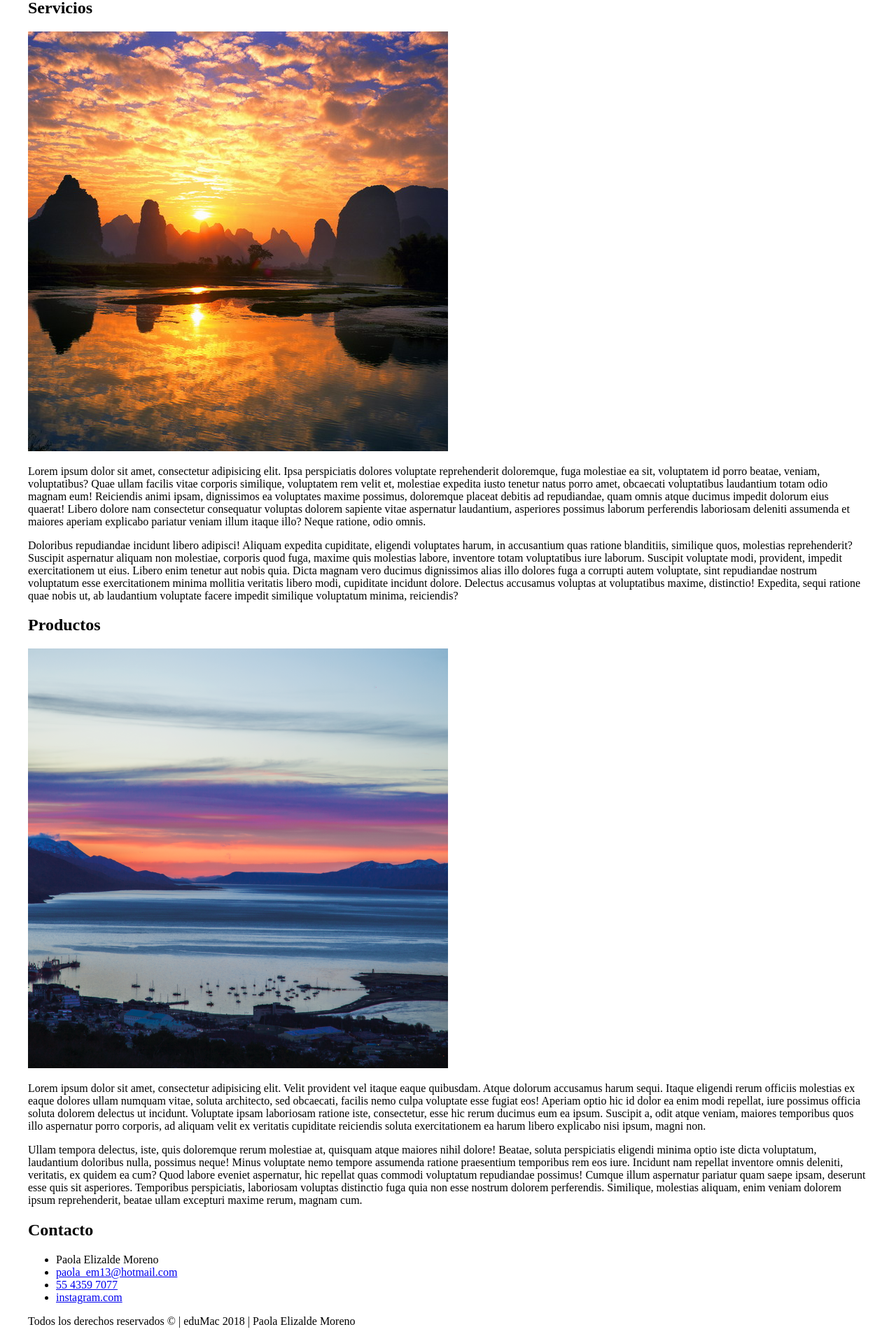
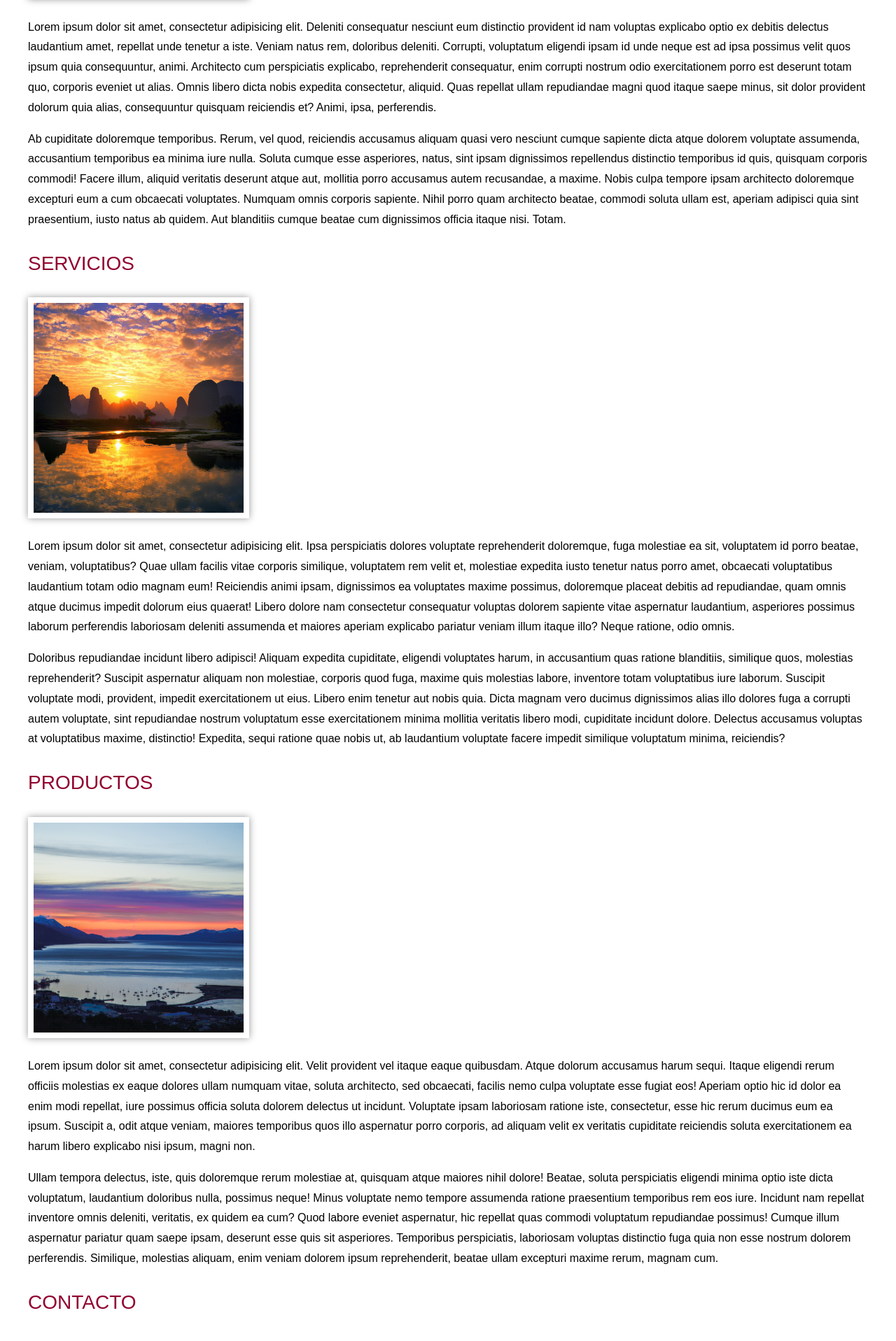
Before and after one commit to paolaem/diplomado-web, a PHP site: page / in a window 1280 px wide. Shown: the part 757-2674 px from the top of the page at 70% size. Run offline with PHP 8.4, Linux system fonts and the light colour scheme.

Commit message:
Update ejercicio1

```diff
--- a/ejercicio1/css/main.css
+++ b/ejercicio1/css/main.css
@@ -19,6 +19,116 @@
 	p {
 		color: #f00;
 	}
+
+	Selectores básicos:
+	1. Por Etiqueta: Se escribe unicamente el nombre de la etiqueta
+		p {
+			font-family: arial;
+			font-size: 14px;
+			color: #f00;
+		}
+
+	2.Por Clase: Se escribe "." seguido del valor del atributo class
+		(Recomendado porque se pueden reutilizar)
+		.container {
+			max-width: 1200pz;
+			margin: 0 auto;
+		}
+
+	3.Por id: Se escribe "#" seguido del valor del atributo "id"
+		(No recomendado porque no se puede reutilizar las reglas css)
+		#linkGoogle {
+			color: #ff0;
+			text.decoration: none;
+		}
+
+	Selectores descendientes: Se utilizan cuando necesitamos diseñar o estilizar algún elemento
+	que se encuentra dentro de otro. Los selectores se escriben separados por un espacio.
+
+		main section p a {
+			color: f00;
+		}
+
+		.contact ul li a{
+			text-decoration: none;
+		}
+
+	CSS: Modelo de cajas (Model Box): Se refiere a que css considera a todos los elementos
+	HTML como "cajas".
+	Las propiedades del modelo de cajas se pueden aplicar a cualquier elemento HTML y
+	estas no se heredan.
+
+		- width: (number)
+			width: 200px;
+
+		- height: (number)
+			height:200px;
+
+		- border: (border-width border-style border-color)
+
+			(4 lados)
+			border:1px solid #ccc;
+
+			border-width: 1px;
+			border-style: solid;
+			border-color: #ccc;
+
+			(1 lado)
+			border-[lado]: 1px solid #ccc;
+			lado: left, right, bottom, top
+
+			border-left-width: 1px;
+			border-left-style: solid;
+			border-left-color: #ccc;
+
+		- background: (background-color background-image backgound-repeat background-position background-attchment)
+			background: #f00 url("../images/img1.jpg") no-repeat center center fixed; (es recomendable usar la propiedad general)
+
+			background-color: #f00; (default: transparent)
+			background-image: url("../images(img1.jpg)");
+			background-repeat: no-repeat / repeat; (default: repeat)
+			background-position: posX posY (default: left top)
+				posX= left, center, right, [number] 300px
+				posY= top, center, bottom, [number] 300px
+			background-attachment: scroll / fixed (default: scroll)
+
+			background-color: #f00;
+			background-image: url("../images(img1.jpg)");
+			background-repeat: no-repeat;
+			background-position: center center;
+			background-attachment: fixed;
+
+		- margin:
+			margin: 10px;
+				(1 valor aplica a los 4 lados)
+
+			margin: 10px 20px;
+				(2 valores, 1er valor top/bottom, 2do valor left/right)
+
+			margin: 10px 20px 30px;
+				(3 valores, 1er valor top, 2do valor left/right, 3er valor bottom)
+
+			margin: 10px 20px 30px 40px;
+				(4 valores, empezando con top y en dirección a manecillas del reloj)
+				1er valor top
+				2do valor right
+				3er valor bottom
+				4to valor left
+
+			margin-left: 10px;
+			margin-right: 10px;
+			margin-top: 100px;
+			margin-bottom: 200px;
+
+			margin: 100px 10px 200px;
+
+		- padding: Igual que margin
+			padding-left: 10px;
+			padding-right: 10px;
+			padding-top: 100px;
+			padding-bottom: 200px;
+
+			padding: 100px 10px 200px;
 */
 .container {
 	max-width: 1200px;
@@ -28,3 +138,104 @@
 */
 	margin: 0 auto;
 }
+
+.page-header {
+	padding: 25px 25px 250px; /*arriba izq,dere arriba,abajo */
+	background: url("../images/header.jpg") no-repeat center center;
+
+}
+
+.page-header h1 {
+	margin: 0;
+	color: #fff;
+	font-family: arial;
+	font-size: 30px;
+	font-weight: normal;
+	text-transform: uppercase;
+	text-shadow: 1px 1px 5px #000; /*(posx posy blur color) */
+
+/*
+	El texto se pone en mayusculas en css ya que en html no se debe escribir asi a menso que
+	sea necesario.
+*/
+}
+
+.page-nav {
+	background-color:#555;
+}
+
+.page-nav ul {
+	margin: 0;
+	padding: 0;
+	list-style-type: none;
+}
+
+.page-nav li {
+	display: inline-block;
+}
+
+.page-nav a {
+	display: block;
+	background-color: #555;
+	padding: 10px 20px;
+	font-family: arial;
+	font-size: 14px;
+	text-transform: uppercase;
+	text-decoration: none;
+	color: #ccc;
+}
+
+.page-nav a:hover {
+	background-color: #444;
+	color: #fff;
+}
+
+.page-main {
+	font-family: arial;
+	font_size: 15px;
+	line-height: 1.8; /*(default 1.2)*/
+	padding: 65px 0;
+}
+
+.page-main h2 {
+	font-size: 28px;
+	font-weight: normal;
+	text-transform: uppercase;
+	color:#910330;
+}
+
+.page-main img {
+	max-width: 300px;
+	border: 8px solid #fff;
+	box-shadow: 0 0 10px #999; /*(posX posY blur color)*/
+}
+
+.page-footer {
+	background-color: #555;
+	padding: 20px 0;
+	text-align: center;
+}
+
+.page-footer p {
+	margin: 0;
+	font-size: 14px;
+	color: #ccc;
+	font-family: arial;
+}
+
+.actions {
+	text-align: center;
+}
+
+.actions .go-top {
+	display: inline-block;
+	background-color: #555;
+	padding: 10px 20px;
+	color: #ccc;
+	text-decoration: none;
+}
+
+.actions .go-top:hover {
+	background-color: #444;
+	color: #fff;
+}
--- a/ejercicio1/index.html
+++ b/ejercicio1/index.html
@@ -8,24 +8,24 @@
 
 <body>
 	<div class="container">
-		<header>
+		<header class="page-header">
 			<h1>Design Studio</h1>
 		</header>
-		<nav>
+		<nav class="page-nav">
 			<!-- Unordered List -->
 			<ul>
 			<!-- (li>{Item $})*4 -->
 			<!-- Atributo Target abre el link en una nueva pestaña
 				<li><a href="http://facebook.com" target="_blank">Facebook</a></li> -->
 
-				<li><a href="#">Inicio</a></li>
-				<li><a href="#">Servicios</a></li>
-				<li><a href="#">Producto</a></li>
-				<li><a href="#">Contacto</a></li>
+				<li><a href="#home">Inicio</a></li>
+				<li><a href="#services">Servicios</a></li>
+				<li><a href="#products">Producto</a></li>
+				<li><a href="#contact">Contacto</a></li>
 			</ul>
 		</nav>
-		<main>
-			<section>
+		<main class="page-main">
+			<section id="home">
 				<h2>Inicio</h2>
 			<!-- (p<lorem100)*2 -->
 				<img src="images/body1.jpg" alt="" />
@@ -33,31 +33,36 @@
 				<p>Ab cupiditate doloremque temporibus. Rerum, vel quod, reiciendis accusamus aliquam quasi vero nesciunt cumque sapiente dicta atque dolorem voluptate assumenda, accusantium temporibus ea minima iure nulla. Soluta cumque esse asperiores, natus, sint ipsam dignissimos repellendus distinctio temporibus id quis, quisquam corporis commodi! Facere illum, aliquid veritatis deserunt atque aut, mollitia porro accusamus autem recusandae, a maxime. Nobis culpa tempore ipsam architecto doloremque excepturi eum a cum obcaecati voluptates. Numquam omnis corporis sapiente. Nihil porro quam architecto beatae, commodi soluta ullam est, aperiam adipisci quia sint praesentium, iusto natus ab quidem. Aut blanditiis cumque beatae cum dignissimos officia itaque nisi. Totam.</p>
 			</section>
 
-			<section>
+			<section id="services">
 				<h2>Servicios</h2>
 				<img src="images/body2.jpg" alt="" />
 				<p>Lorem ipsum dolor sit amet, consectetur adipisicing elit. Ipsa perspiciatis dolores voluptate reprehenderit doloremque, fuga molestiae ea sit, voluptatem id porro beatae, veniam, voluptatibus? Quae ullam facilis vitae corporis similique, voluptatem rem velit et, molestiae expedita iusto tenetur natus porro amet, obcaecati voluptatibus laudantium totam odio magnam eum! Reiciendis animi ipsam, dignissimos ea voluptates maxime possimus, doloremque placeat debitis ad repudiandae, quam omnis atque ducimus impedit dolorum eius quaerat! Libero dolore nam consectetur consequatur voluptas dolorem sapiente vitae aspernatur laudantium, asperiores possimus laborum perferendis laboriosam deleniti assumenda et maiores aperiam explicabo pariatur veniam illum itaque illo? Neque ratione, odio omnis.</p>
 				<p>Doloribus repudiandae incidunt libero adipisci! Aliquam expedita cupiditate, eligendi voluptates harum, in accusantium quas ratione blanditiis, similique quos, molestias reprehenderit? Suscipit aspernatur aliquam non molestiae, corporis quod fuga, maxime quis molestias labore, inventore totam voluptatibus iure laborum. Suscipit voluptate modi, provident, impedit exercitationem ut eius. Libero enim tenetur aut nobis quia. Dicta magnam vero ducimus dignissimos alias illo dolores fuga a corrupti autem voluptate, sint repudiandae nostrum voluptatum esse exercitationem minima mollitia veritatis libero modi, cupiditate incidunt dolore. Delectus accusamus voluptas at voluptatibus maxime, distinctio! Expedita, sequi ratione quae nobis ut, ab laudantium voluptate facere impedit similique voluptatum minima, reiciendis?</p>
 			</section>
 
-			<section>
+			<section id="products">
 				<h2>Productos</h2>
 				<img src="images/body3.png" alt="" />
-				<p>Lorem ipsum dolor sit amet, consectetur adipisicing elit. Velit provident vel itaque eaque quibusdam. Atque dolorum accusamus harum sequi. Itaque eligendi rerum officiis molestias ex eaque dolores ullam numquam vitae, soluta architecto, sed obcaecati, facilis nemo culpa voluptate esse fugiat eos! Aperiam optio hic id dolor ea enim modi repellat, iure possimus officia soluta dolorem delectus ut incidunt. Voluptate ipsam laboriosam ratione iste, consectetur, esse hic rerum ducimus eum ea ipsum. Suscipit a, odit atque veniam, maiores temporibus quos illo aspernatur porro corporis, ad aliquam velit ex veritatis cupiditate reiciendis soluta exercitationem ea harum libero explicabo nisi ipsum, magni non.</p>
+				<p class="color-azul">Lorem ipsum dolor sit amet, consectetur adipisicing elit. Velit provident vel itaque eaque quibusdam. Atque dolorum accusamus harum sequi. Itaque eligendi rerum officiis molestias ex eaque dolores ullam numquam vitae, soluta architecto, sed obcaecati, facilis nemo culpa voluptate esse fugiat eos! Aperiam optio hic id dolor ea enim modi repellat, iure possimus officia soluta dolorem delectus ut incidunt. Voluptate ipsam laboriosam ratione iste, consectetur, esse hic rerum ducimus eum ea ipsum. Suscipit a, odit atque veniam, maiores temporibus quos illo aspernatur porro corporis, ad aliquam velit ex veritatis cupiditate reiciendis soluta exercitationem ea harum libero explicabo nisi ipsum, magni non.</p>
 				<p>Ullam tempora delectus, iste, quis doloremque rerum molestiae at, quisquam atque maiores nihil dolore! Beatae, soluta perspiciatis eligendi minima optio iste dicta voluptatum, laudantium doloribus nulla, possimus neque! Minus voluptate nemo tempore assumenda ratione praesentium temporibus rem eos iure. Incidunt nam repellat inventore omnis deleniti, veritatis, ex quidem ea cum? Quod labore eveniet aspernatur, hic repellat quas commodi voluptatum repudiandae possimus! Cumque illum aspernatur pariatur quam saepe ipsam, deserunt esse quis sit asperiores. Temporibus perspiciatis, laboriosam voluptas distinctio fuga quia non esse nostrum dolorem perferendis. Similique, molestias aliquam, enim veniam dolorem ipsum reprehenderit, beatae ullam excepturi maxime rerum, magnam cum.</p>
 			</section>
 
-			<section>
+			<section id="contact">
 				<h2>Contacto</h2>
 				<ul>
 					<li>Paola Elizalde Moreno</li>
 					<li><a href="mailto:paola_em13@hotmail.com">paola_em13@hotmail.com</a></li>
 					<li><a href="tel:5543597077">55 4359 7077</a></li>
 					<li><a href="http://instagram.com" target="_blank">instagram.com</a></li>
+					<!-- Target es para abrir el enlace en a una nueva pagina en blanco -->
 				</ul>
 			</section>
+			<div class="actions">
+				<a href="#" class="go-top">Ir al inicio</a>
+			</div>
+
 		</main>
-		<footer>
+		<footer class="page-footer">
 			<p>Todos los derechos reservados &copy; | eduMac 2018 | Paola Elizalde Moreno</p>
 		</footer>
 	</div>
```
